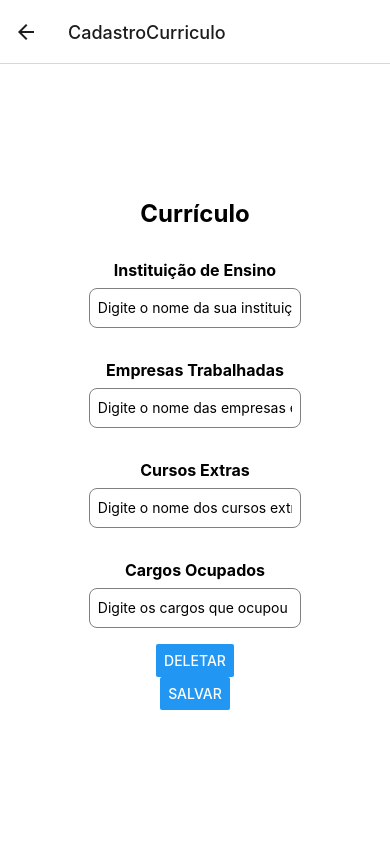
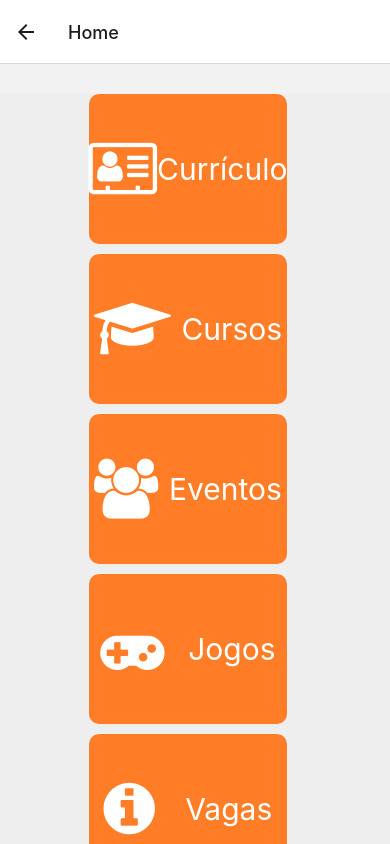
Before and after one commit to GabrielmAlves/Projeto-Fernando, a React Native app in the folder Front/: screen /Home in a window 390 px wide. Built offline with nearby package versions, Linux system fonts and the light colour scheme.

Commit message:
navegação

```diff
--- a/Front/App.js
+++ b/Front/App.js
@@ -4,18 +4,17 @@ import Form from "./src/components/Formulario";
 import CadastroCurriculo from "./src/Screens/CadastroCurriculo";
 import { NavigationContainer, StackRouter } from "@react-navigation/native";
 import { createNativeStackNavigator } from "@react-navigation/native-stack";
-import TelaLogin from "./src/Screens/tela_login";
+import Login from "./src/Screens/Login";
 import Home from "./src/Screens/Home";
 
 
 const stack = createNativeStackNavigator();
 
-export default function App() {
+ function MyStack() {
   return (
-   <NavigationContainer>
-      <stack.Navigator initialRouteName="tela_login">
+      <stack.Navigator>
         <stack.Screen
-        name="tela_login" component={TelaLogin}/>
+        name="Login" component={Login}/>
           <stack.Screen
         name="Home" component={Home}/>
         <stack.Screen
@@ -23,15 +22,14 @@ export default function App() {
 
       </stack.Navigator>
 
-   </NavigationContainer>
+
   );
 }
 
-const styles = StyleSheet.create({
-  container: {
-    flex: 1,
-    backgroundColor: "#fff",
-    alignItems: "center",
-    justifyContent: "flex-start",
-  },
-});
+export default function App(){
+  return(
+<NavigationContainer>
+  <MyStack/>
+</NavigationContainer>
+  )
+}
--- a/Front/package.json
+++ b/Front/package.json
@@ -11,6 +11,7 @@
   "dependencies": {
     "@react-navigation/native": "^6.1.6",
     "@react-navigation/native-stack": "^6.9.12",
+    "@react-navigation/stack": "^6.3.16",
     "expo": "~48.0.11",
     "expo-status-bar": "~1.4.4",
     "react": "18.2.0",
--- a/Front/src/Screens/Login.js
+++ b/Front/src/Screens/Login.js
@@ -1,4 +1,4 @@
-zimport { StyleSheet, Text, View } from "react-native";
+import { StyleSheet, Text, View } from "react-native";
 import Title from "../components/Title";
 import Form from "../components/Formulario";
 
--- a/Front/src/Screens/tela_login.js
+++ /dev/null
@@ -1,21 +0,0 @@
-import { StyleSheet, Text, View } from "react-native";
-import Title from "../components/Title";
-import Form from "../components/Formulario";
-
-export default function App() {
-  return (
-    <View style={styles.container}>
-      <Title />
-      <Form />
-    </View>
-  );
-}
-
-const styles = StyleSheet.create({
-  container: {
-    flex: 1,
-    backgroundColor: "#fff",
-    alignItems: "center",
-    justifyContent: "flex-start",
-  },
-});
--- a/Front/src/components/ButtonHome/index.js
+++ b/Front/src/components/ButtonHome/index.js
@@ -15,14 +15,13 @@ import {
   export default function App(props) {
 
     const navigation = useNavigation(); //vai fazer a navegação funcionar
-    function navegateTo (screen){
-      navigation.dispatch(CommonActions.navigate({
-          name:screen
-        }));
-  }
+
+
 
     return (
-      <TouchableOpacity style={styles.containerHome} onPress={navegateTo(props.screen)}>
+      <TouchableOpacity style={styles.containerHome} onPress={()=>{
+        navigation.navigate(props.screen)
+      }}>
         <Icons name={props.icon} size={60} color={"#FFF"}/>
         <Text style={styles.text}>{props.text}</Text>
       </TouchableOpacity>
--- a/Front/src/components/Formulario/index.js
+++ b/Front/src/components/Formulario/index.js
@@ -10,7 +10,6 @@ import { CheckBox } from "react-native-btr";
 import React, { useState, useEffect } from "react";
 import config from "../../../config/config.json";
 import Icons from "react-native-vector-icons/FontAwesome";
-import CadastroCurriculo from "../../Screens/CadastroCurriculo";
 import { useNavigation } from "@react-navigation/native";
 import { CommonActions } from "@react-navigation/native";
 
@@ -40,7 +39,7 @@ export default function App() {
   if(data) {
     setData(null);
     navigation.dispatch(CommonActions.navigate({
-      name:"CadastroCurriculo"
+      name:"Home"
     }));
 
   }
```
Also changed, not shown: 1 other file (tests, documents, lock files or other folders).
